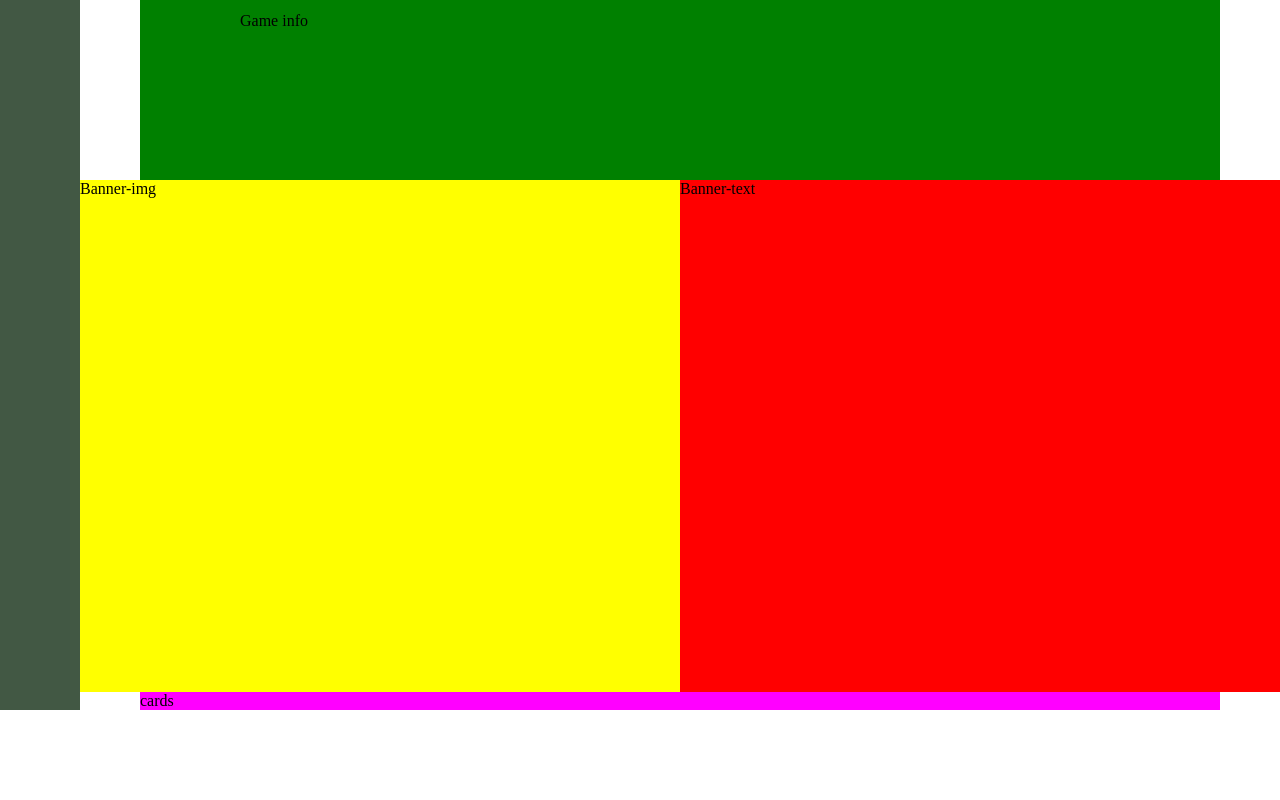
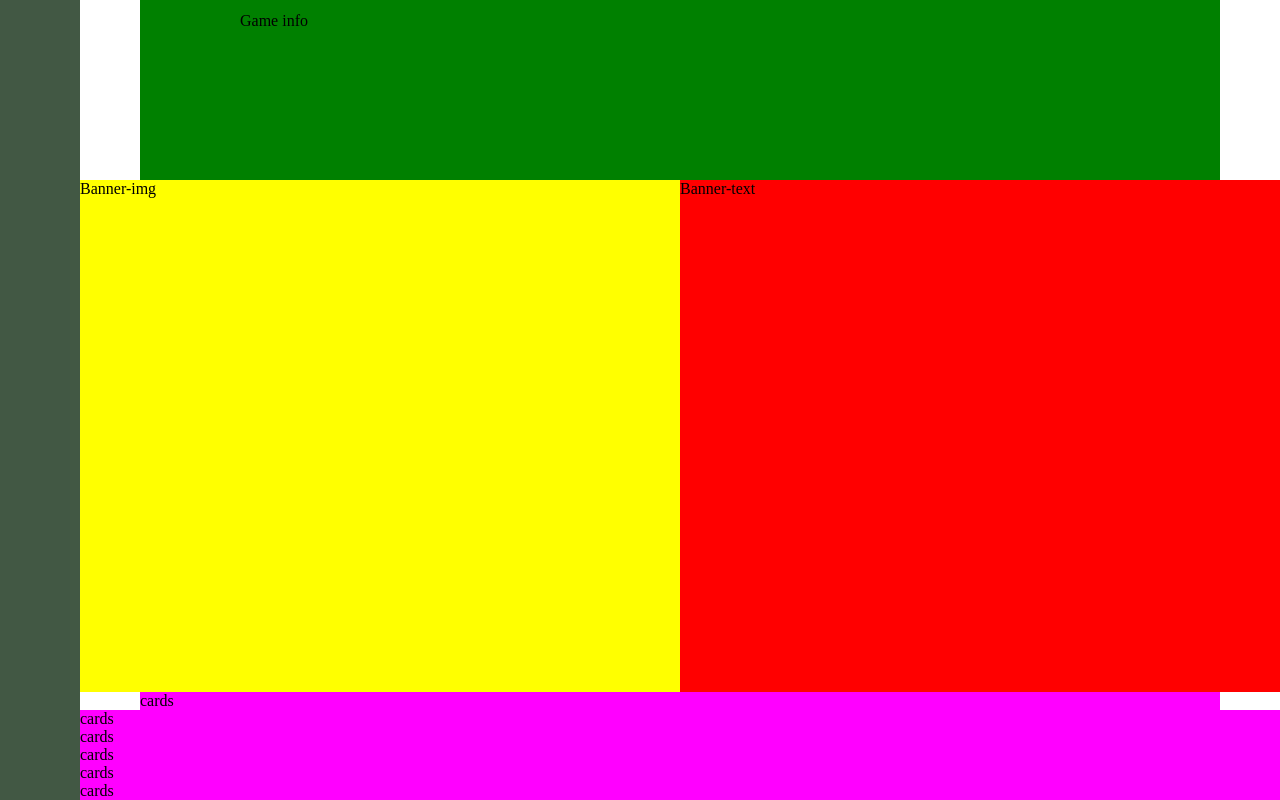
Before and after one commit to MaksymPastukh/ProjectGame, a plain HTML site: page index.html in a window 1280 px wide. Shown: the part 778-1578 px from the top of the page. Before the commit the page ends 1488 px from the top, so only its background shows below. Drawn offline with Linux system fonts and the light colour scheme.

Commit message:
two commit

```diff
--- a/index.html
+++ b/index.html
@@ -71,6 +71,26 @@
         <div>cards</div>
     </section>
 
+    <section class="footer">  <section class="cards">
+        <div>cards</div>
+    </section>
+
+    <section class="footer">  <section class="cards">
+        <div>cards</div>
+    </section>
+
+    <section class="footer">  <section class="cards">
+        <div>cards</div>
+    </section>
+
+    <section class="footer">  <section class="cards">
+        <div>cards</div>
+    </section>
+
+    <section class="footer">  <section class="cards">
+        <div>cards</div>
+    </section>
+
     <section class="footer">
 
 
```
